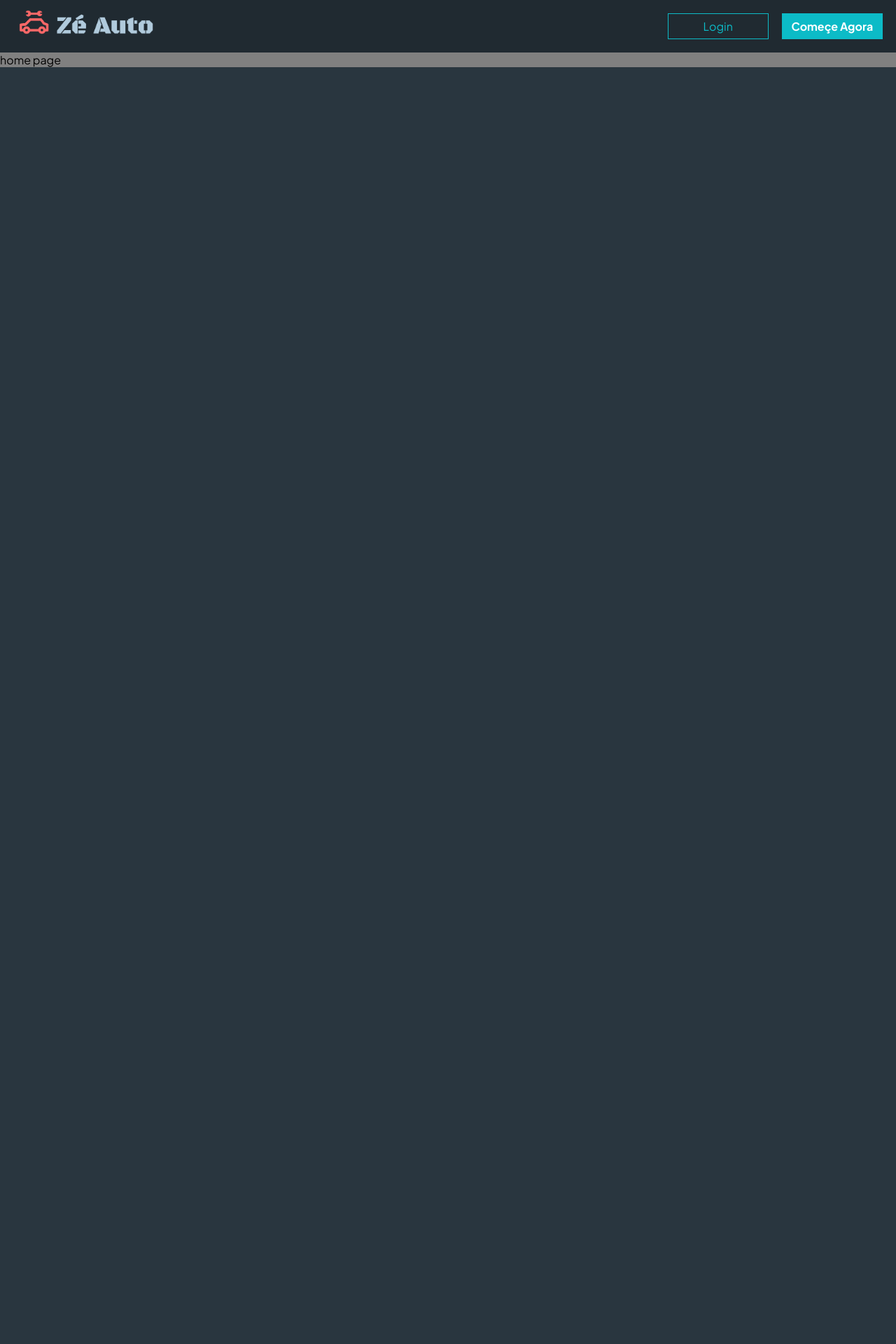
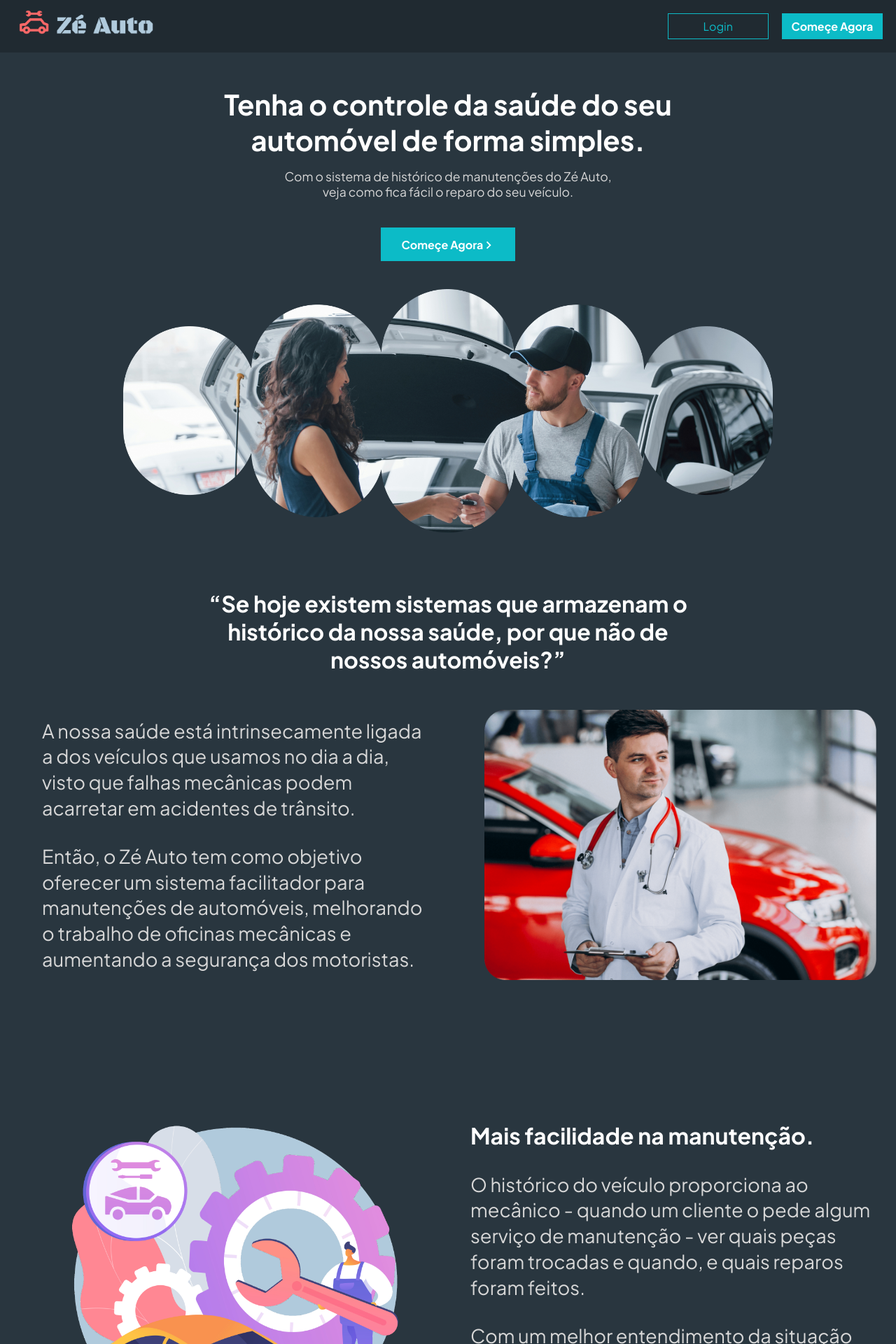
Before and after one commit to andrealvescorreia/ze-auto, a React (Vite) app in the folder frontend/: page / in a window 1280 px wide. Shown: the top 1920 px of the page at 70% size. Before the commit the page ends 800 px from the top, so only its background shows below. Built offline with nearby package versions, Linux system fonts and the light colour scheme.

Commit message:
Home page (tela inicial)

```diff
--- a/frontend/src/routes/Home/index.tsx
+++ b/frontend/src/routes/Home/index.tsx
@@ -1,8 +1,84 @@
 import './style.scss'
+import MainImg from './img/giving-car-keys.png'
+import SecondaryImg from './img/car-health.png'
+import RepairVector from './img/reapair-car-vector.png'
+import RatingVector from './img/rating-vector.png'
+import {MdOutlineKeyboardArrowRight} from 'react-icons/md'
+
+const StartNowBtn = () => {
+  return <a className='start-now-btn'>Começe Agora {<MdOutlineKeyboardArrowRight/>}</a>;
+}
 
 const Home = () => {
   return <div className='home'>
-    home page
+
+    <div id='main-container'>
+      <h1>Tenha o controle da saúde do seu automóvel de forma simples.</h1>
+      <p>Com o sistema de histórico de manutenções do Zé Auto,
+        veja como fica fácil o reparo do seu veículo.
+      </p>
+      <StartNowBtn/>
+      <img src={MainImg} alt='mecânico devolvendo chaves do carro ao cliente.'/>
+    </div>
+
+
+    <div id='secondary-container'>
+      <h2>
+        “Se hoje existem sistemas que armazenam o
+         histórico da nossa saúde, por que não de
+                nossos automóveis?”
+      </h2>
+      <div className='content'>
+        <div className='paragraph'>
+          <p>
+            A nossa saúde está intrinsecamente ligada a dos veículos que usamos no dia a dia,
+            visto que  falhas mecânicas podem acarretar em acidentes de trânsito.
+          </p>
+          <p>
+            Então, o Zé Auto tem como objetivo oferecer um sistema facilitador para manutenções de automóveis,
+            melhorando o trabalho de oficinas mecânicas e aumentando a segurança dos motoristas.
+          </p>
+        </div>
+        <img src={SecondaryImg} alt='medico com estetoscópio frente um carro'/>
+      </div>
+    </div>
+
+
+    <div className='container'>
+      <img src={RepairVector}/>
+      <div className='description'>
+        <h2>
+          Mais facilidade na manutenção.
+        </h2>
+        <p>
+          O histórico do veículo proporciona ao mecânico - quando um cliente o pede algum serviço de manutenção - ver quais peças foram trocadas e quando, e quais reparos foram feitos.
+        </p>
+        <p>
+          Com um melhor entendimento da situação do veículo, o mecânico pode mais rapidamente encontrar a raiz do problema e realizar um trabalho bem feito.
+        </p>
+      </div>
+    </div>
+
+
+    <div className='container'>
+      <div className='description'>
+        <h2>
+          Encontre as melhores oficinas.
+        </h2>
+        <p>
+          Descubra as oficinas mais bem avaliadas da sua região, e avalie as suas oficinas favoritas.
+        </p>
+      </div>
+      <img src={RatingVector}/>
+    </div>
+
+
+    <div id='call-to-action-container'>
+      <h2>Começe agora gratuitamente</h2>
+      <StartNowBtn/>
+    </div>
+
+
   </div>;
 }
 
--- a/frontend/src/routes/Home/style.scss
+++ b/frontend/src/routes/Home/style.scss
@@ -1,6 +1,118 @@
+@use '../../styles/variables';
 @import url('https://fonts.googleapis.com/css2?family=Plus+Jakarta+Sans:wght@400;700&display=swap');
 
+@mixin container-height {
+  height: 44rem;
+}
+
 .home {
-  background-color: gray;
   font-family: 'Plus Jakarta Sans', sans-serif;
+  color: variables.$text-color;
 }
+
+#main-container {
+  display: flex;
+  flex-direction: column;
+  align-items: center;
+  @include container-height;
+
+  h1 {
+    font-size: 2.5rem;
+    width: 50rem;
+    text-align: center;
+    margin-top: 3rem;
+  }
+  p {
+    margin-top: 1rem;
+    color: variables.$text-color-secondary;
+    font-size: 1.1rem;
+    width: 30rem;
+    text-align: center;
+  }
+  img {
+    width: 58rem;
+  }
+}
+
+.start-now-btn {
+  height: 3rem;
+    width: 12rem;
+    display: flex;
+    align-items: center;
+    justify-content: center;
+    margin: 2.5rem;
+    background-color: #0CBBC7;
+    font-weight: bold;
+    svg {
+      padding-top: 0.1rem;
+      transform: scale(1.5);
+    }
+}
+#secondary-container {
+  display: flex;
+  flex-direction: column;
+  align-items: center;
+  justify-content: center;
+  @include container-height;
+
+  h2 {
+    font-size: 2rem;
+    width: 45rem;
+    text-align: center;
+    margin-bottom: 2rem;
+  }
+  img {
+    width: 35rem;
+  }
+  .content {
+    width: 100%;
+    display: flex;
+    justify-content: space-around;
+    align-items: center;
+    .paragraph {
+      p {
+        width: 34rem;
+        font-size: 1.7rem;
+        margin: 2rem;
+        line-height: 2.3rem;
+        color: variables.$text-color-secondary;
+      }
+    }
+  }
+}
+
+.container {
+  display: flex;
+  flex-direction: row;
+  align-items: center;
+  justify-content: space-evenly;
+  @include container-height;
+
+  img {
+    width: 38rem;
+  }
+  p {
+    width: 36rem;
+    font-size: 1.7rem;
+    margin-bottom: 2rem;
+    line-height: 2.3rem;
+    color: variables.$text-color-secondary;
+  }
+  h2 {
+    font-size: 2rem;
+    margin-bottom: 2rem;
+  }
+}
+
+#call-to-action-container {
+  height: 30rem;
+  display: flex;
+  flex-direction: column;
+  justify-content: center;
+  align-items: center;
+
+  h2 {
+    margin-bottom: 2rem;
+    font-size: 2.5rem;
+  }
+}
```
